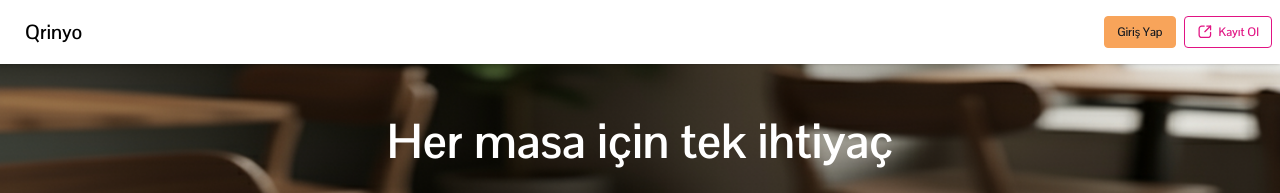
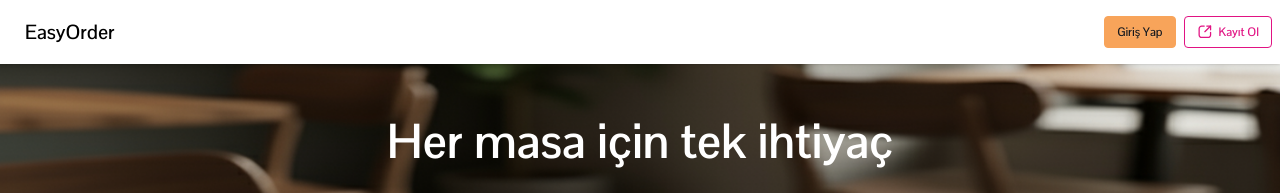
Before and after one commit to ovalriver23/segfault_front, a Next.js app: page / in a window 1280 px wide. Shown: the top 193 px of the page. Built offline with nearby package versions, Linux system fonts and the light colour scheme.

Commit message:
feat: add baseline-browser-mapping dependency and update related packages; refactor Navbar link text fix: adjust public routes in proxy and fixed AuthContext Provider issue on dashboard Navbar

```diff
--- a/package.json
+++ b/package.json
@@ -31,6 +31,7 @@
     "@types/node": "24.7.2",
     "@types/react": "^19.2.2",
     "@types/react-dom": "^19.2.2",
+    "baseline-browser-mapping": "^2.8.32",
     "eslint": "^9",
     "eslint-config-next": "15.5.4",
     "jest": "^30.2.0",
--- a/src/app/dashboard/layout.tsx
+++ b/src/app/dashboard/layout.tsx
@@ -2,6 +2,7 @@
 
 import { useState, createContext, useContext } from 'react';
 import SideNav from '../../components/SideNav';
+import { AuthProvider } from '../lib/context/AuthContext';
 
 const PageTitleContext = createContext<{
   pageTitle: string;
@@ -31,6 +32,7 @@ export default function DashboardLayout({
 
   return (
     <PageTitleContext.Provider value={{ pageTitle, setPageTitle }}>
+      <AuthProvider>
       <div className="flex h-screen bg-gray-50 overflow-hidden">
         {/* Sidebar */}
         <SideNav
@@ -64,6 +66,7 @@ export default function DashboardLayout({
           </div>
         </main>
       </div>
+      </AuthProvider>
     </PageTitleContext.Provider>
   );
 }
--- a/src/app/dashboard/staff/page.tsx
+++ b/src/app/dashboard/staff/page.tsx
@@ -463,7 +463,7 @@ export default function StaffPage() {
                   {/* Staff Header */}
                   <div className="flex items-start gap-3 mb-4">
                     <div className="avatar placeholder">
-                      <div className="bg-gray-200 text-gray-600 rounded-full w-12 h-12 flex items-center justify-center flex-shrink-0">
+                      <div className="bg-gray-200 text-gray-600 rounded-full w-12 h-12 flex items-center justify-center shrink-0">
                         {staff.avatar ? (
                           <img src={staff.avatar} alt={staff.username} className="rounded-full w-12 h-12 object-cover" />
                         ) : (
--- a/src/components/Navbar.jsx
+++ b/src/components/Navbar.jsx
@@ -33,9 +33,9 @@ export default function Navbar() {
       }`}
     >
       <div className="flex-1">
-        <a className="btn btn-ghost text-xl text-accent-500 hover:shadow-none hover:bg-background-500 hover:border-background-500">
-          Qrinyo
-        </a>
+        <Link href='/' className="btn btn-ghost text-xl text-accent-500 hover:shadow-none hover:bg-background-500 hover:border-background-500">
+          EasyOrder
+        </Link>
       </div>
       <div className="flex-none">
         <Link href="/log-in">
--- a/src/proxy.ts
+++ b/src/proxy.ts
@@ -4,7 +4,7 @@ import { decodeJwt } from 'jose'
 
 // 1. Specify protected and public routes
 const protectedRoutes = ['/dashboard','/dashboard/staff','/dashboard/menu','/dashboard/settings','/dashboard/tables','/dashboard/stats']
-const publicRoutes = ['/log-in', '/sign-up', '/']
+const publicRoutes = ['/log-in', '/sign-up', '/', '/LearnMore']
 
 export default async function proxy(req: NextRequest) {
   // 2. Check if the current route is protected or public
```
Also changed, not shown: 1 other file (tests, documents, lock files or other folders).
